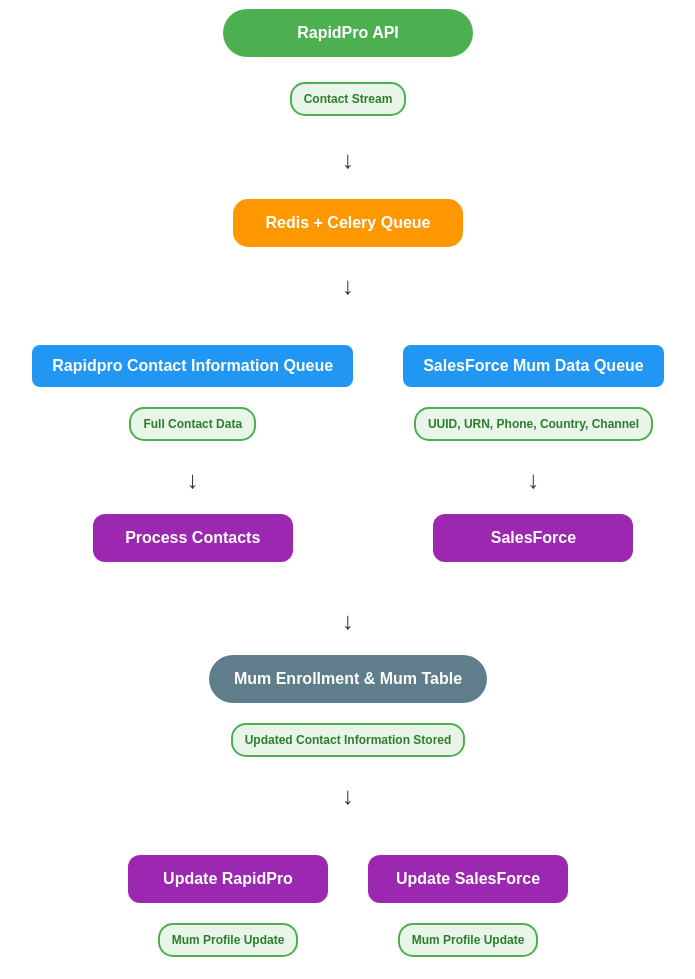
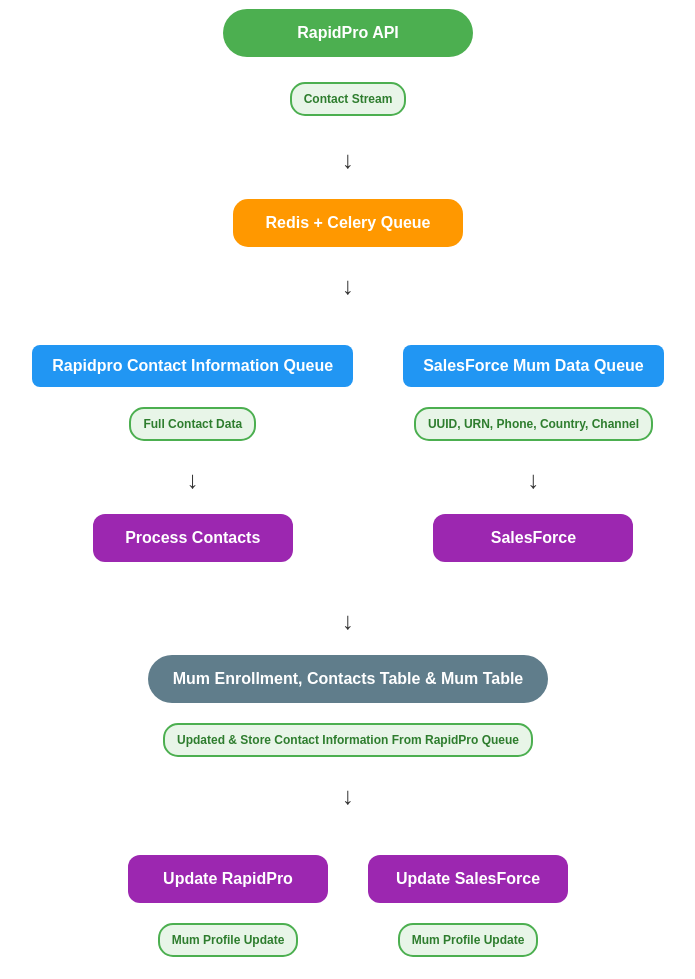
Before and after one commit to kahenya-anita/Flow-Diagram, a plain HTML site: page index.html in a window 1280 px wide. Shown: the part 105-1084 px from the top of the page, without its empty margins (292-987 px from the left). Drawn offline with Linux system fonts and the light colour scheme.

Commit message:
Update index.html
Update extra table

```diff
--- a/index.html
+++ b/index.html
@@ -231,8 +231,8 @@
             <!-- Convergence -->
             <div class="convergence">
                 <div class="arrow">↓</div>
-                <div class="database">Mum Enrollment & Mum Table</div>
-                <div class="data-label">Updated Contact Information Stored</div>
+                <div class="database">Mum Enrollment, Contacts Table & Mum Table</div>
+                <div class="data-label">Updated & Store Contact Information From RapidPro Queue</div>
                 <div class="arrow">↓</div>
             </div>
 
```
